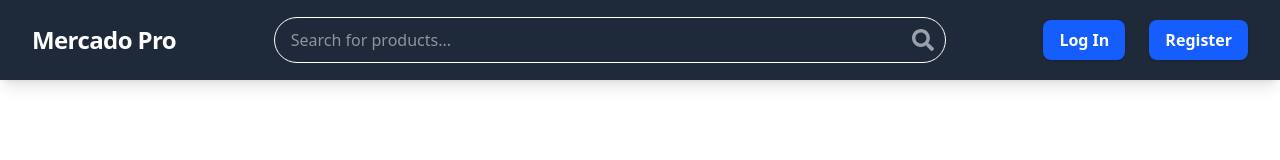
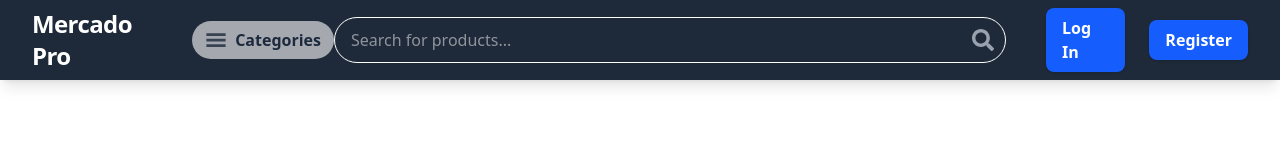
Before and after one commit to aaropaltemaa/Mercado-Pro, a React (Vite) app in the folder client/: page / in a window 1280 px wide. Shown: the top 160 px of the page. Built offline with nearby package versions, Linux system fonts and the light colour scheme; no server answers.

Commit message:
created initial popover menu in navbar for category selection

```diff
--- /dev/null
+++ b/client/src/components/HamburgerCategories.tsx
@@ -0,0 +1,137 @@
+import { GiHamburgerMenu } from "react-icons/gi";
+import {
+  Popover,
+  PopoverButton,
+  PopoverPanel,
+  PopoverOverlay,
+  Transition,
+} from "@headlessui/react";
+import { Link } from "react-router-dom";
+import {
+  TbDeviceLaptop,
+  TbDeviceMobile,
+  TbPlug,
+  TbDeviceDesktop,
+  TbHeadphones,
+  TbBoxMultiple,
+} from "react-icons/tb";
+import { Fragment } from "react";
+
+const linkBase =
+  "group flex items-center gap-3 rounded-lg px-3 py-2 text-sm/6 text-slate-700 transition-all duration-200 hover:bg-slate-50 hover:text-blue-600 hover:pl-4 focus:outline-none focus:ring-2 focus:ring-blue-500";
+
+const iconBase = "shrink-0 size-5 transition-colors";
+
+const HamburgerCategories = () => {
+  return (
+    <Popover className="relative">
+      {({ open }) => (
+        <>
+          {/* Dim background for focus; subtle so it still feels like a menu, not a modal */}
+          <Transition
+            as={Fragment}
+            show={open}
+            enter="transition ease-out duration-150"
+            enterFrom="opacity-0"
+            enterTo="opacity-100"
+            leave="transition ease-in duration-120"
+            leaveFrom="opacity-100"
+            leaveTo="opacity-0"
+          >
+            <PopoverOverlay className="fixed inset-0 bg-black/5" />
+          </Transition>
+
+          <PopoverButton
+            aria-label="Open categories"
+            className={[
+              "flex items-center gap-2 rounded-3xl px-3 py-1.5 font-semibold",
+              "outline-none border border-transparent cursor-pointer",
+              "transition-all duration-200",
+              "hover:shadow-md hover:border-blue-500",
+              // Premium subtle glass effect on light navs; harmless if background isn’t translucent
+              "bg-white/70 backdrop-blur supports-[backdrop-filter]:bg-white/60",
+              // Keep a visible state while open
+              open
+                ? "shadow-md border-blue-500 text-blue-700"
+                : "text-slate-800",
+            ].join(" ")}
+          >
+            <GiHamburgerMenu size={22} className="opacity-80" />
+            <span>Categories</span>
+          </PopoverButton>
+
+          {/* Animated panel */}
+          <Transition
+            as={Fragment}
+            show={open}
+            enter="transition ease-out duration-200"
+            enterFrom="opacity-0 -translate-y-1 scale-[0.98]"
+            enterTo="opacity-100 translate-y-0 scale-100"
+            leave="transition ease-in duration-150"
+            leaveFrom="opacity-100 translate-y-0 scale-100"
+            leaveTo="opacity-0 -translate-y-1 scale-[0.98]"
+          >
+            <PopoverPanel
+              anchor="bottom"
+              className="z-50 mt-2 min-w-[240px] rounded-xl border border-slate-200 bg-white/95 p-2 shadow-xl ring-1 ring-black/5 backdrop-blur"
+            >
+              <div className="px-2 py-1.5 text-xs font-medium uppercase tracking-wide text-slate-500">
+                Browse by category
+              </div>
+
+              <nav className="mt-1 flex flex-col">
+                <Link to="/laptops" className={linkBase}>
+                  <TbDeviceLaptop className={iconBase} />
+                  <span>Laptops</span>
+                </Link>
+
+                <Link to="/phones" className={linkBase}>
+                  <TbDeviceMobile className={iconBase} />
+                  <span>Phones</span>
+                </Link>
+
+                <Link to="/accessories" className={linkBase}>
+                  <TbPlug className={iconBase} />
+                  <span>Accessories</span>
+                </Link>
+
+                <Link to="/monitors" className={linkBase}>
+                  <TbDeviceDesktop className={iconBase} />
+                  <span>Monitors</span>
+                </Link>
+
+                <Link to="/audio" className={linkBase}>
+                  <TbHeadphones className={iconBase} />
+                  <span>Audio</span>
+                </Link>
+
+                <div className="my-1 h-px bg-slate-100" />
+
+                <Link to="/other" className={linkBase}>
+                  <TbBoxMultiple className={iconBase} />
+                  <span>Other</span>
+                </Link>
+              </nav>
+
+              {/* Footer actions (optional) */}
+              <div className="mt-2 flex items-center justify-between px-2">
+                <Link
+                  to="/products"
+                  className="text-xs font-medium text-slate-600 hover:text-blue-600 transition-colors"
+                >
+                  Shop all products
+                </Link>
+                {/* Tiny helper text (optional) */}
+                <span className="text-[10px] uppercase tracking-wide text-slate-400">
+                  Updated daily
+                </span>
+              </div>
+            </PopoverPanel>
+          </Transition>
+        </>
+      )}
+    </Popover>
+  );
+};
+
+export default HamburgerCategories;
--- a/client/src/components/NavBar.tsx
+++ b/client/src/components/NavBar.tsx
@@ -4,6 +4,7 @@ import { CiShoppingCart } from "react-icons/ci";
 import { useCart } from "../store/cart";
 import SearchBar from "./SearchBar";
 import DropdownMenu from "./DropDownMenu";
+import HamburgerCategories from "./HamburgerCategories";
 
 const NavBar: React.FC = () => {
   const user = useAuthStore((state) => state.user);
@@ -20,6 +21,10 @@ const NavBar: React.FC = () => {
               Mercado Pro
             </h1>
           </Link>
+          <HamburgerCategories />
+        </div>
+        <SearchBar />
+        <div className="flex items-center gap-6">
           {user?.role === "BUYER" && (
             <Link
               to="/cart"
@@ -35,9 +40,6 @@ const NavBar: React.FC = () => {
               </div>
             </Link>
           )}
-        </div>
-        <SearchBar />
-        <div className="flex items-center gap-6">
           {user && <DropdownMenu />}
 
           {user?.role === "SELLER" && (
--- a/client/src/components/SearchBar.tsx
+++ b/client/src/components/SearchBar.tsx
@@ -6,7 +6,7 @@ const SearchBar = () => {
   const setSearch = useProductStore((state) => state.setSearch);
 
   return (
-    <div className="relative w-full max-w-2xl">
+    <div className="relative w-full max-w-2xl mr-10">
       <input
         className="border rounded-3xl py-2.5 px-4 w-full"
         type="text"
```
